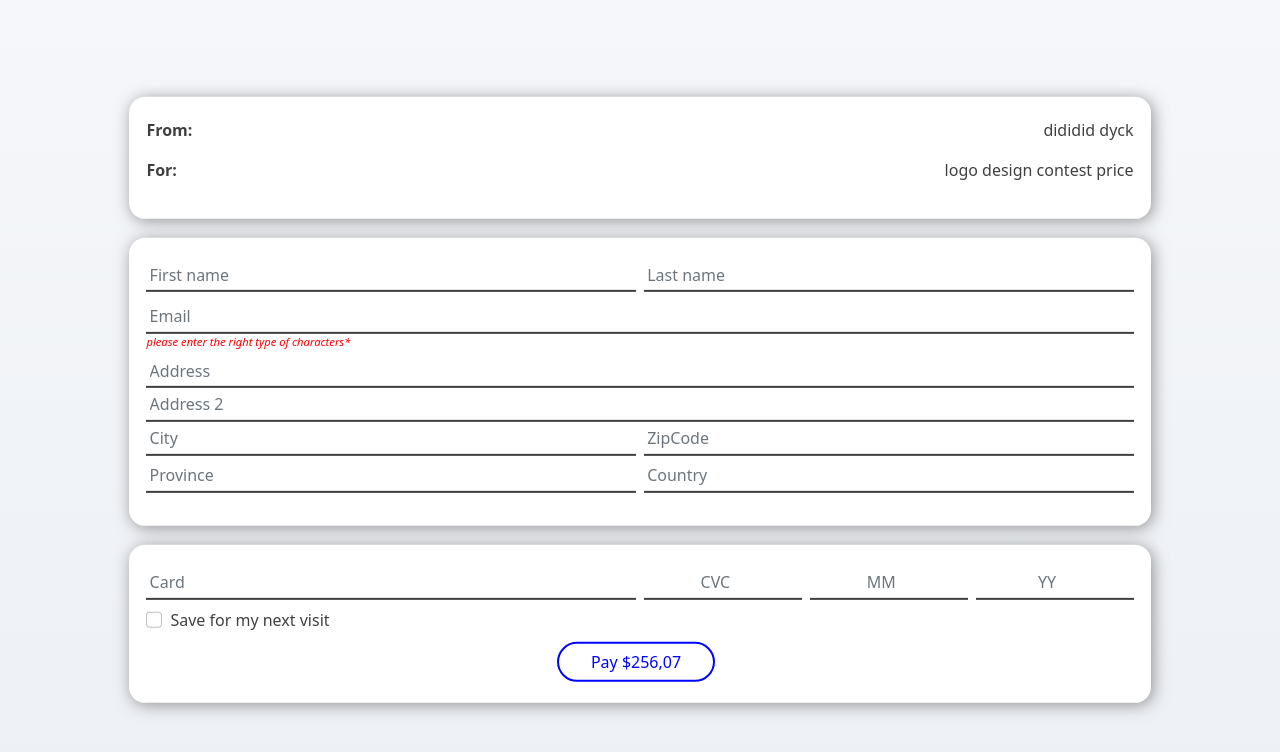
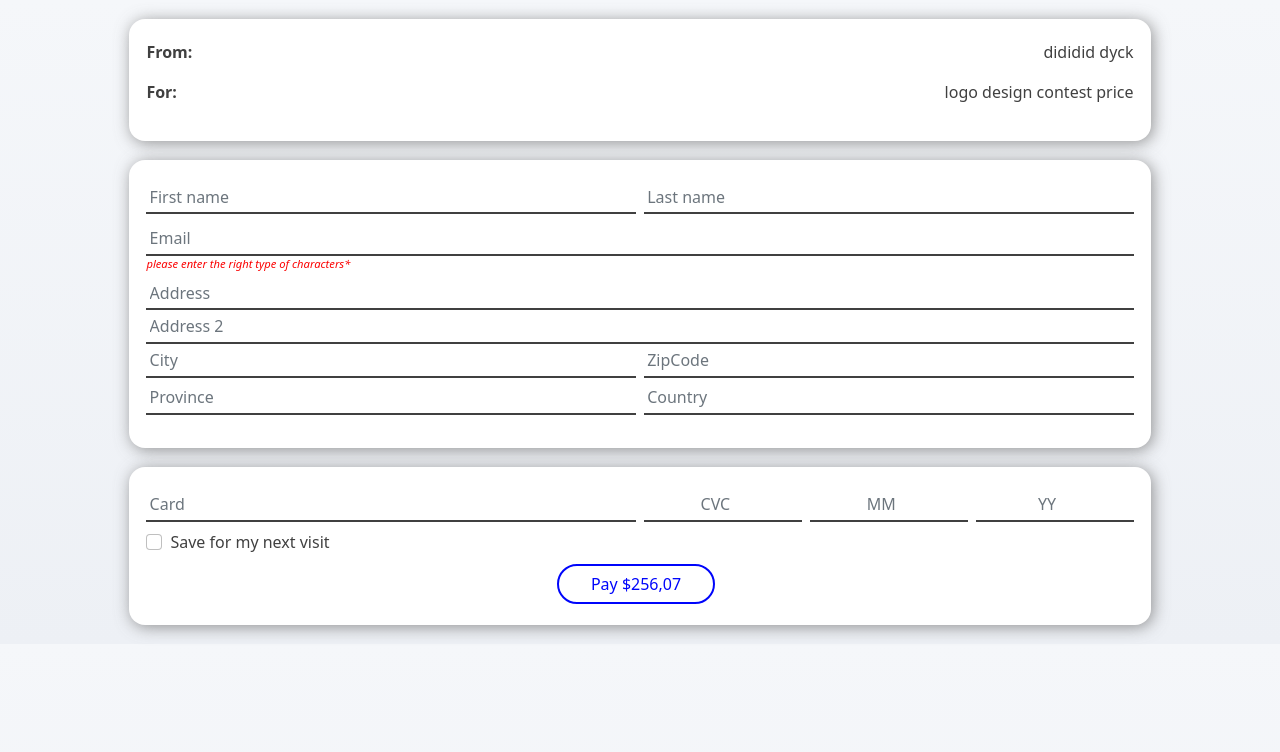
Before and after one commit to andreleecoder/code, a plain HTML site: page index.html in a window 1280 px wide. Drawn offline with Linux system fonts and the light colour scheme.

Commit message:
reboot my preferences

```diff
--- a/css/app.css
+++ b/css/app.css
@@ -16,6 +16,7 @@
   --bs-font-sans-serif: system-ui,-apple-system,"Segoe UI",Roboto,"Helvetica Neue",Arial,"Noto Sans","Liberation Sans",sans-serif,"Apple Color Emoji","Segoe UI Emoji","Segoe UI Symbol","Noto Color Emoji";
 
 }
+
 body {
     margin: 0;
     font-family: var(--metropolis);
@@ -23,10 +24,10 @@ body {
     font-weight: 400;
     line-height: 1.5;
     color: #404040;
-    height: 100vh;
     background-image: linear-gradient(to top, #EDF0F5 0%, #F5F7FA 100%);
     -webkit-text-size-adjust: 100%;
     -webkit-tap-highlight-color: transparent;
+
 
 }
 
@@ -70,14 +71,7 @@ padding:1.3rem 1.1rem;
 opacity: 1;
 
 }
-.container, .container-fluid, .container-lg, .container-md, .container-sm, .container-xl, .container-xxl {
-    width: 100%;
-    padding-right: var(--bs-gutter-x,.75rem);
-    padding-left: var(--bs-gutter-x,.75rem);
-    position: relative;
-    top: 50%;
-     transform: translateY(-50%);
-}
+
 /*white cards end*/
 /*form custom start*/
 .form-control {
@@ -166,20 +160,3 @@ opacity: 1;
   background-color:#1D6DFB ;
 }
 /*blue-button custom end*/
-
-
-/*@media only screen (min-height: 711px) and (min-height: 811px) {
-  white cards start
-.indie-white-card{
-  background: #FFFFFF;
-  box-shadow: 2px 2px 16px #707070BF;
-  border-radius: 1rem;
-  margin:3vh auto;
-  padding:5vh 1.1rem;
-  opacity: 1;
-  }
-  /*white cards end*
-  .mb-3 {
-    margin: 5rem 0!important;
-}
-}*/
```
Also changed, not shown: index.html (+1 -0 lines).
